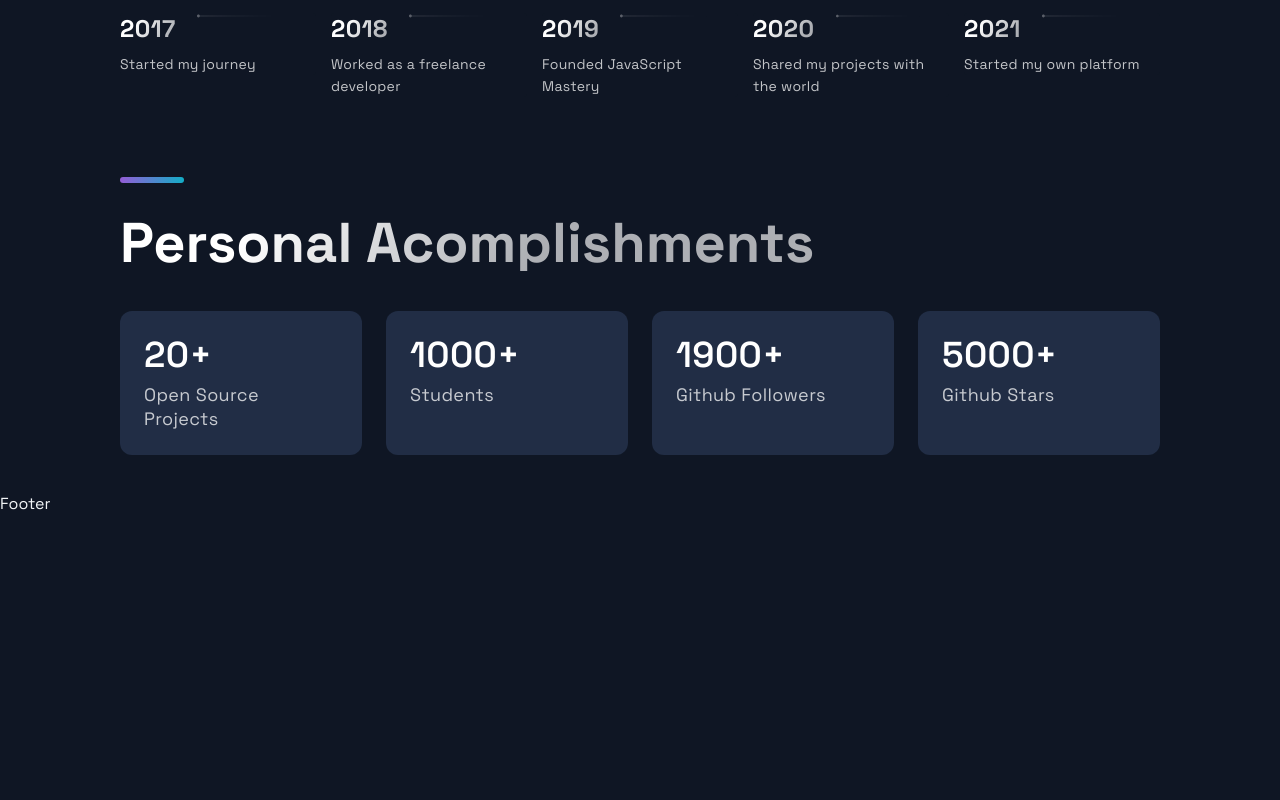
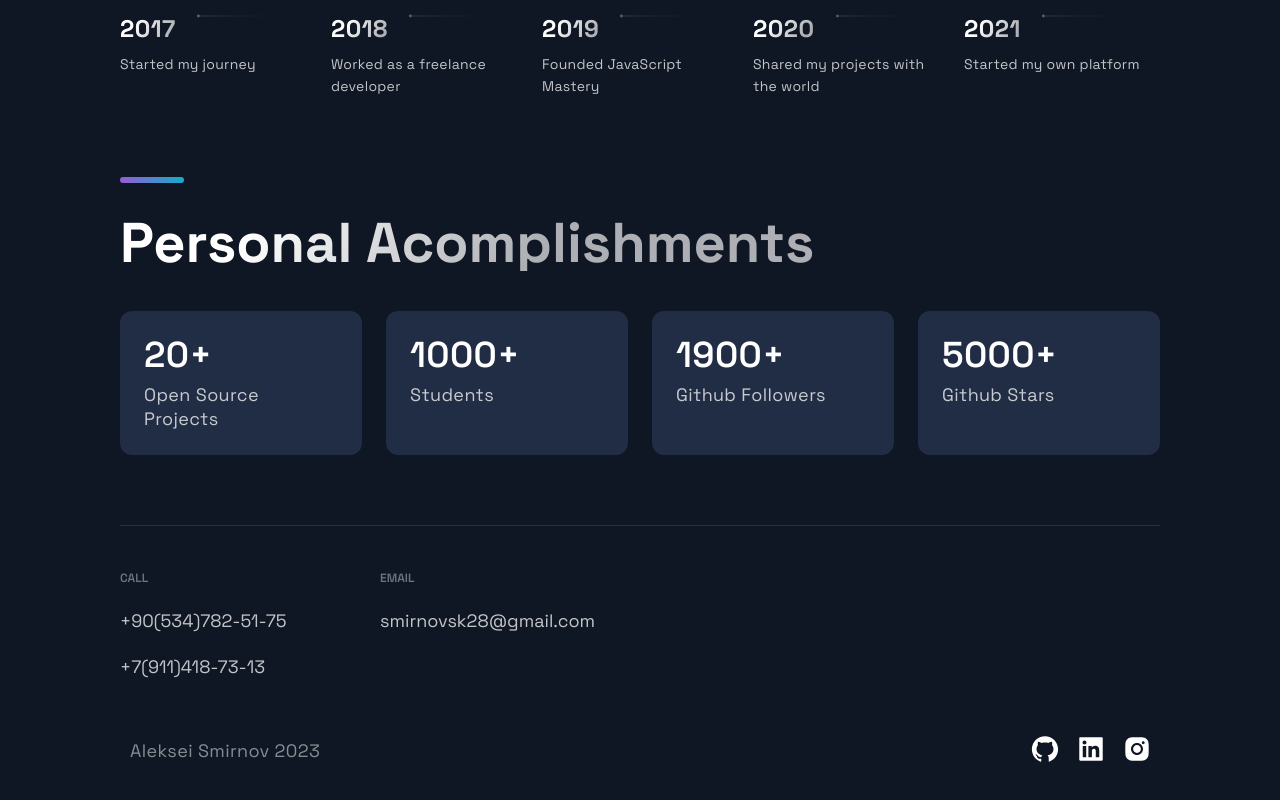
Before and after one commit to smirnovsky/Portfolio, a Next.js app: page / in a window 1280 px wide. Shown: the part 2916-3716 px from the top of the page. Before the commit the page ends 3430 px from the top, so only its background shows below. Built offline with nearby package versions, Linux system fonts and the light colour scheme.

Commit message:
finish the project

```diff
--- a/src/components/Footer/Footer.js
+++ b/src/components/Footer/Footer.js
@@ -6,9 +6,34 @@ import { CompanyContainer, FooterWrapper, LinkColumn, LinkItem, LinkList, LinkTi
 
 const Footer = () => {
   return (
-    <div>
-      Footer
-    </div>
+    <FooterWrapper>
+      <LinkList>
+        <LinkColumn>
+          <LinkTitle>Call</LinkTitle>
+          <LinkItem href='tel:+905347825175'>+90(534)782-51-75</LinkItem>
+          <LinkItem href='tel:+79114187313'>+7(911)418-73-13</LinkItem>
+        </LinkColumn>
+
+        <LinkColumn>
+          <LinkTitle>Email</LinkTitle>
+          <LinkItem href='mailto:smirnovsk28@gmail.com'>smirnovsk28@gmail.com</LinkItem>
+        </LinkColumn>
+      </LinkList>
+      <SocialIconsContainer>
+        <CompanyContainer>
+          <Slogan>Aleksei Smirnov 2023</Slogan>
+        </CompanyContainer>
+        <SocialIcons href='https//github.com'>
+          <AiFillGithub size='3rem' />
+        </SocialIcons>
+        <SocialIcons href='https//linkedin.com'>
+          <AiFillLinkedin size='3rem' />
+        </SocialIcons>
+        <SocialIcons href='https//instagram.com'>
+          <AiFillInstagram size='3rem' />
+        </SocialIcons>
+      </SocialIconsContainer>
+    </FooterWrapper>
   );
 };
 
```
